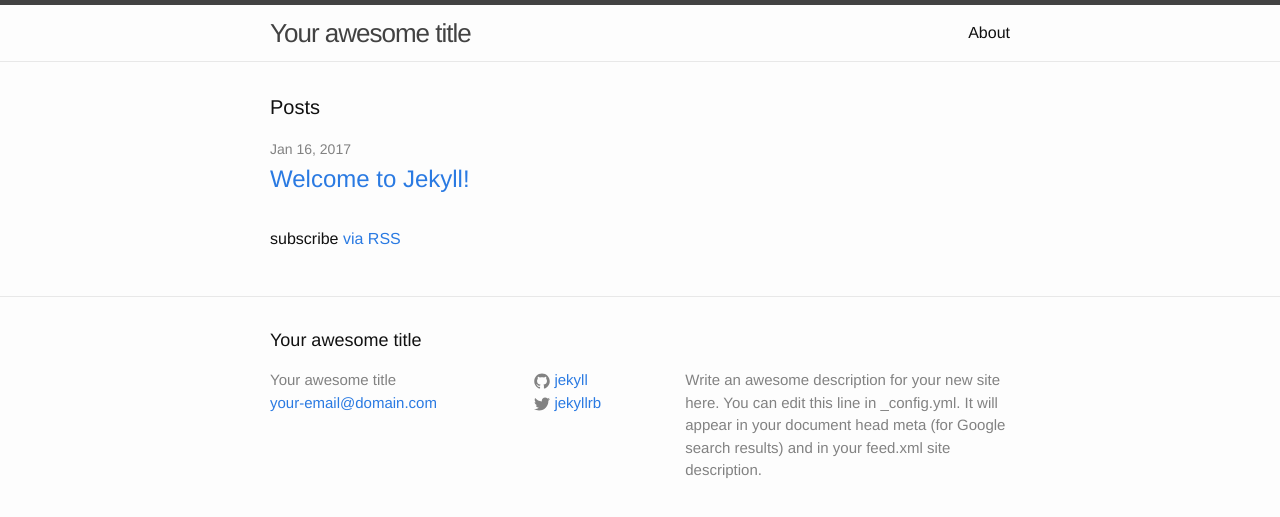
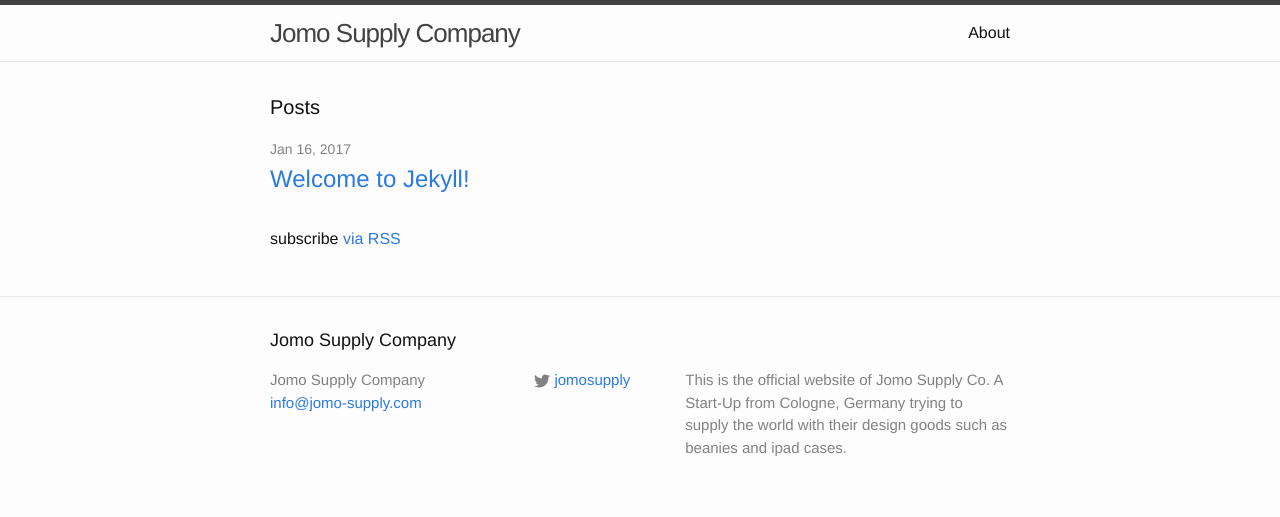
Before and after one commit to jonaskarg/jonaskarg.github.io, a Jekyll site: the page built from index.html, in a window 1280 px wide. Shown: the top 517 px of the page. Built offline with Jekyll 4.4.1, drawn with Linux system fonts in a browser that asks for light colours.

Commit message:
Update _config.yml

```diff
--- a/_config.yml
+++ b/_config.yml
@@ -6,16 +6,13 @@
 # 'jekyll serve'. If you change this file, please restart the server process.
 
 # Site settings
-title: Your awesome title
-email: your-email@domain.com
+title: Jomo Supply Company
+email: info@jomo-supply.com
 description: > # this means to ignore newlines until "baseurl:"
-  Write an awesome description for your new site here. You can edit this
-  line in _config.yml. It will appear in your document head meta (for
-  Google search results) and in your feed.xml site description.
+  This is the official website of Jomo Supply Co. A Start-Up from Cologne, Germany trying to supply the world with their design goods such as beanies and ipad cases.
 baseurl: "" # the subpath of your site, e.g. /blog
 url: "http://yourdomain.com" # the base hostname & protocol for your site
-twitter_username: jekyllrb
-github_username:  jekyll
+twitter_username: jomosupply
 
 # Build settings
 markdown: kramdown
```
